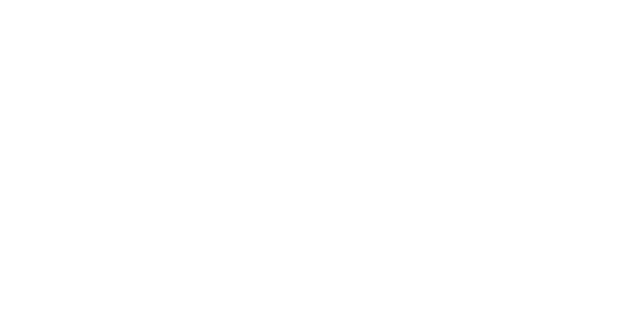
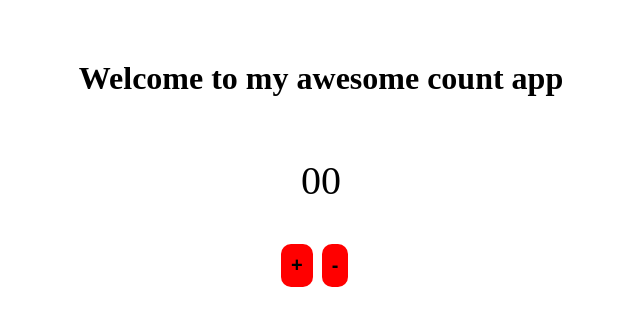
Before and after one commit to NHossen/Counter-app, a plain HTML site: page index.html in a window 1280 px wide. Shown: the whole page, without its empty margins (319-959 px from the left). Drawn offline with Linux system fonts and the light colour scheme.

Commit message:
js file updated

```diff
--- /dev/null
+++ b/count.js
@@ -0,0 +1,17 @@
+let count=0;
+    document.getElementById('plus-btn').addEventListener('click',function(){
+
+        const defaultValue=document.getElementById('default-value');
+        count++;
+        defaultValue.innerText=count;
+        //console.log(getValue);
+    })
+
+     //decrement value
+
+     document.getElementById('minus-btn').addEventListener('click',function(){
+        const defaultValue=document.getElementById('default-value');
+        count--;
+        defaultValue.innerText=count;
+
+     })
--- a/index.html
+++ b/index.html
@@ -3,9 +3,25 @@
 <head>
     <meta charset="UTF-8">
     <meta name="viewport" content="width=device-width, initial-scale=1.0">
-    <title>Document</title>
+    <title>Count App</title>
+    <link rel="stylesheet" href="styles.css">
 </head>
 <body>
+    <header>
+        <h1>Welcome to my awesome count app</h1>
+        <p id="default-value">00</p>
+        <div class="count-btn">
+         <button id="plus-btn">+</button>
+         <button id="minus-btn">-</button>
+        </div>
+
+    </header>
+
+    <script>
+
+
+    </script>
+    <script src="count.js"></script>
 
 </body>
 </html>
--- /dev/null
+++ b/styles.css
@@ -0,0 +1,25 @@
+h1{
+    text-align: center;
+    margin-top: 60px;
+    margin-bottom: 60px;
+}
+p{
+    text-align: center;
+    font-size: 40px;
+}
+
+.count-btn{
+
+   width: 90px;
+   margin: 0 auto;
+}
+
+.count-btn button{
+    font-size: 20px;
+    font-weight: 600;
+    padding: 10px;
+    margin-left: 5px;
+    background-color: red;
+    border-radius: 10px;
+    border: none;
+}
```
